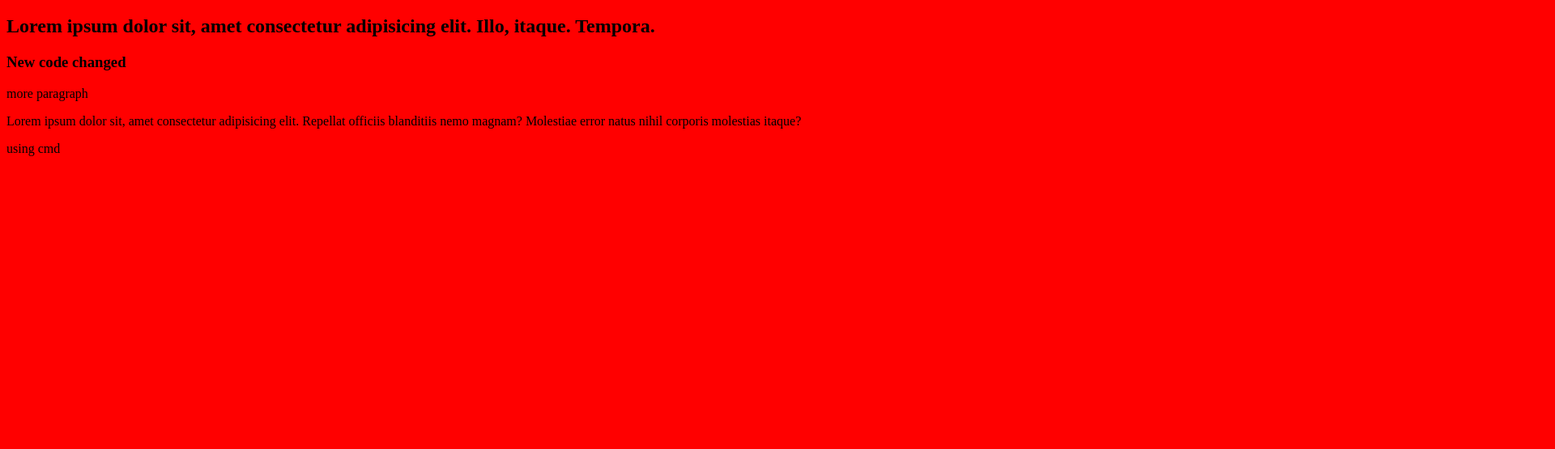
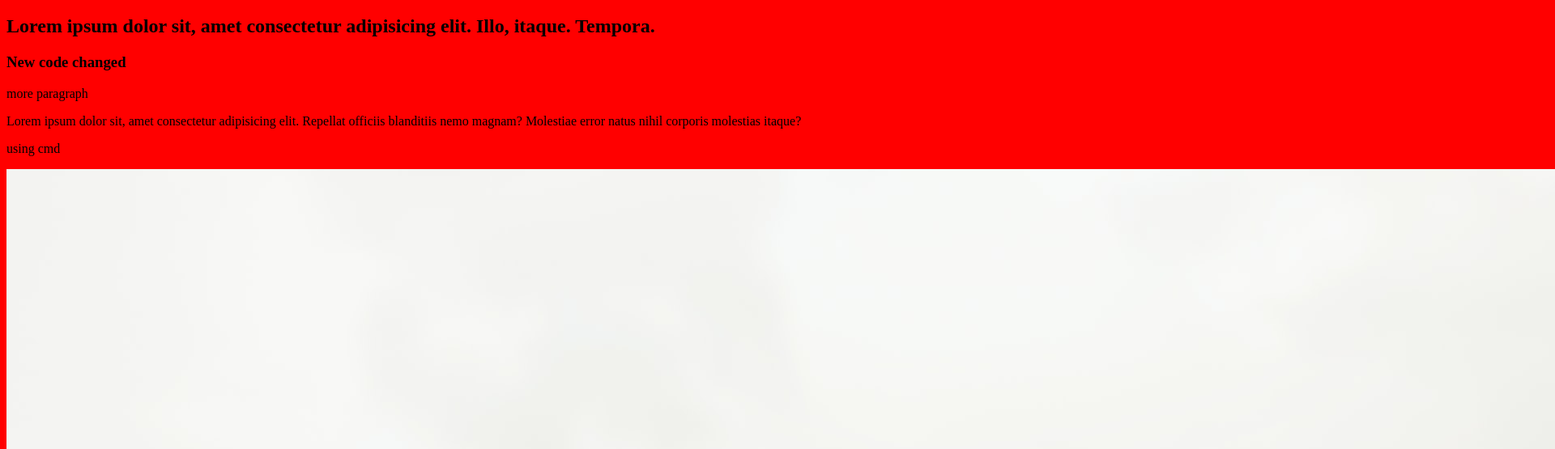
Before and after one commit to shakirniloy/my-first-repo, a plain HTML site: page index.html in a window 1280 px wide. Shown: the part 61-616 px from the top of the page at 81% size, 1920 px wide, since content can reach past the window. Drawn offline with Linux system fonts and the light colour scheme.

Commit message:
image added

```diff
--- a/index.html
+++ b/index.html
@@ -15,5 +15,6 @@
     <p>more paragraph</p>
     <p>Lorem ipsum dolor sit, amet consectetur adipisicing elit. Repellat officiis blanditiis nemo magnam? Molestiae error natus nihil corporis molestias itaque?</p>
     <p>using cmd</p>
+    <img src="flowers.jpg" alt="flowers">
 </body>
 </html>
```
Also changed, not shown: flowers.jpg (added).
